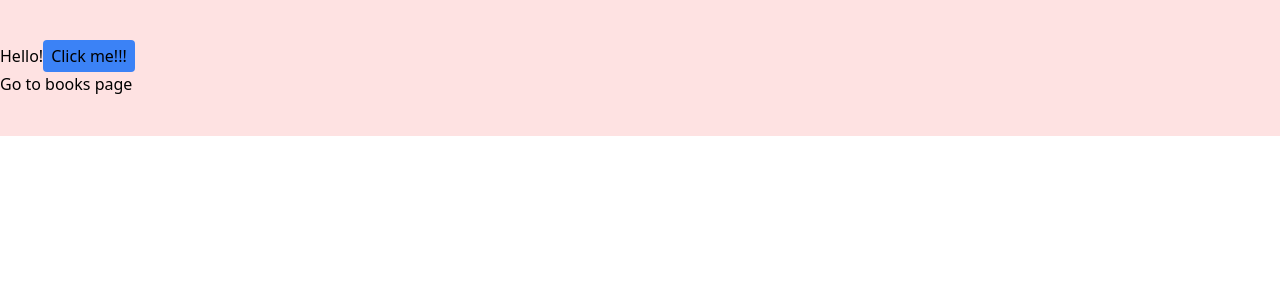
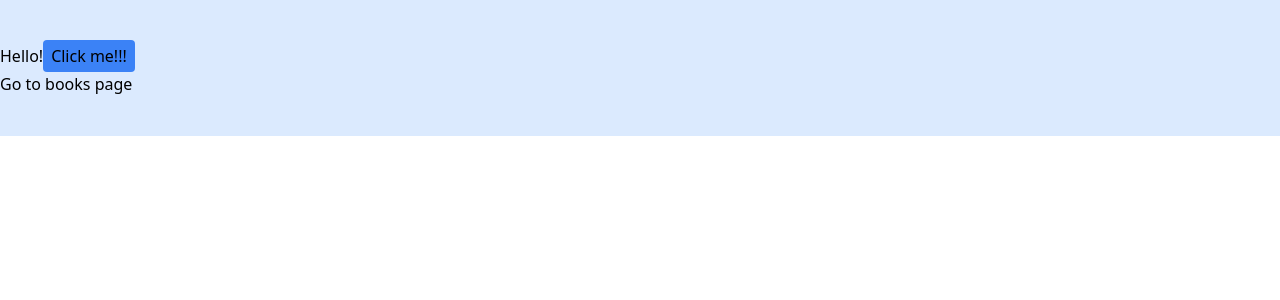
Before and after one commit to Damien-255/skillscity-mp, a Next.js app: page / in a window 1280 px wide. Shown: the top 300 px of the page. Built offline with nearby package versions, Linux system fonts and the light colour scheme.

Commit message:
changed background to blue

```diff
--- a/pages/index.js
+++ b/pages/index.js
@@ -19,7 +19,7 @@ export default function Home() {
   }
 
   return (
-    <div className="w-full py-10 bg-red-100">
+    <div className="w-full py-10 bg-blue-100">
       Hello!
 
 
```
